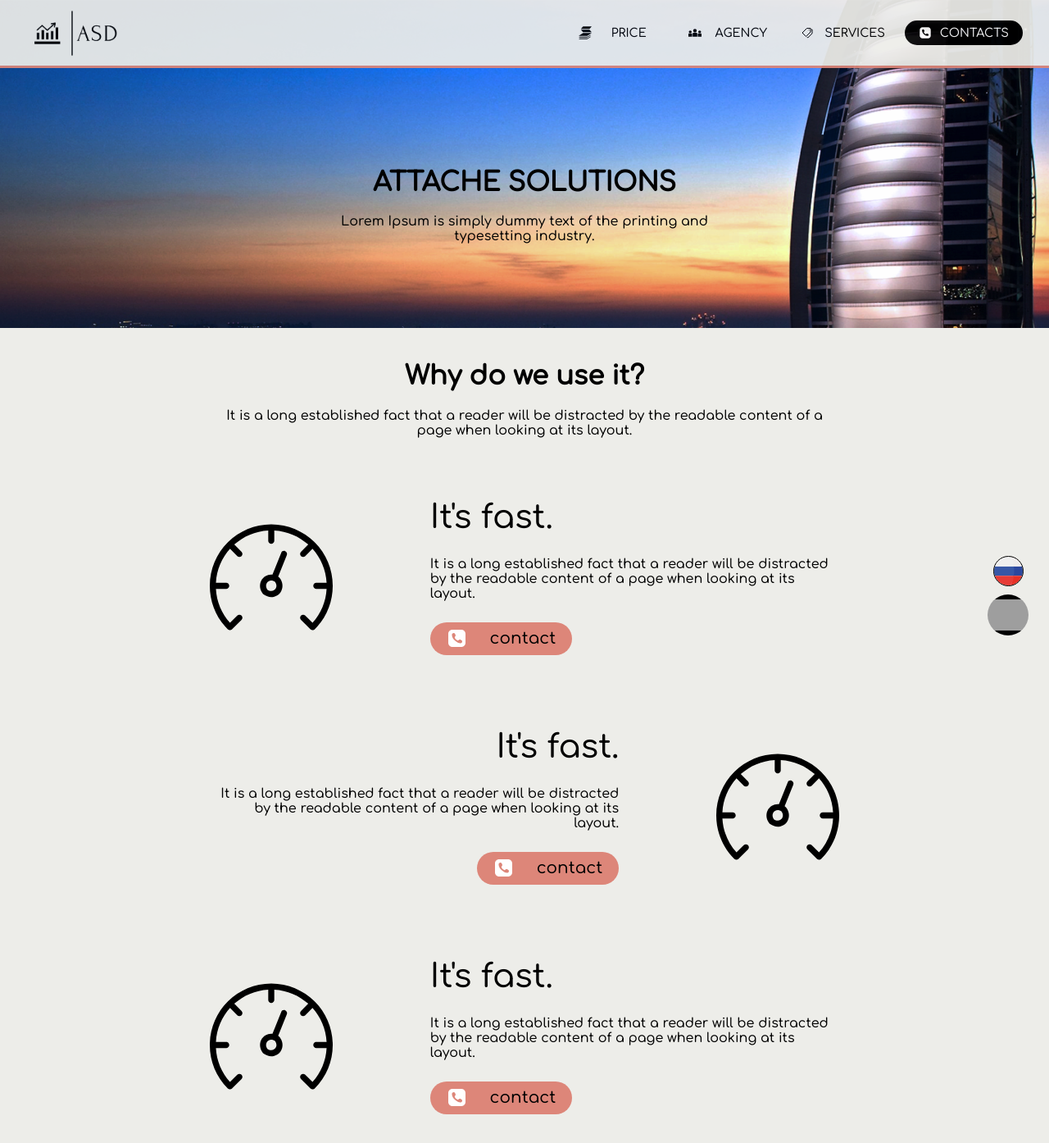
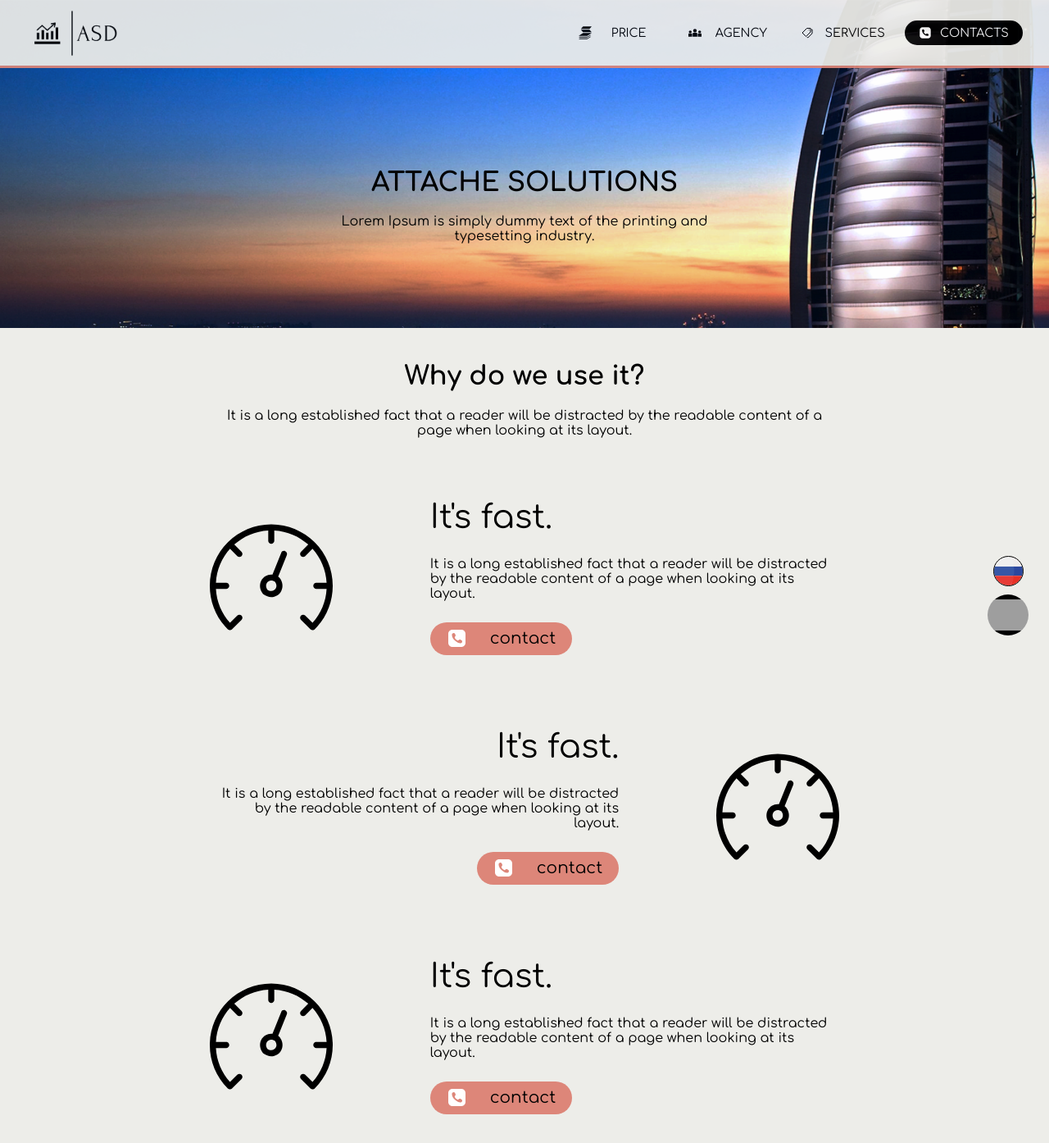
Before and after one commit to bezumnui/attache.ae, a Flask app: page / in a window 1280 px wide. Shown: the whole page at 82% size. Run offline with Flask 2, Linux system fonts and the light colour scheme; grey boxes are pictures that could not be loaded.

Commit message:
localize font edit start.sh

```diff
--- a/static/styles/index.css
+++ b/static/styles/index.css
@@ -7,6 +7,7 @@
     --second-text-color: #506d7c;
     --appear-image: url("static/icons/moon.svg");
  } */
+
 
 
 .main-image {
--- a/static/styles/overlay.css
+++ b/static/styles/overlay.css
@@ -1,4 +1,8 @@
-
+@font-face {
+    font-family: "Comfortaa";
+    src: url("../fonts/Comfortaa-VariableFont_wght.ttf");
+    font-display: swap;
+}
 
 body {
     font-family: 'Comfortaa', cursive;
--- a/templates/index-en.html
+++ b/templates/index-en.html
@@ -7,7 +7,6 @@
     <meta name="viewport" content="width=device-width, initial-scale=1.0">
     <link rel="preconnect" href="https://fonts.googleapis.com">
     <link rel="preconnect" href="https://fonts.gstatic.com" crossorigin>
-   <link rel="stylesheet" href="https://fonts.googleapis.com/css2?family=Comfortaa:wght@500&family=Roboto+Slab:wght@300&display=swap">
 
     <link rel="stylesheet" href="static/styles/variables.css">
     <link rel="stylesheet" href="static/styles/overlay.css">
--- a/templates/pricing-en.html
+++ b/templates/pricing-en.html
@@ -5,7 +5,6 @@
     <meta http-equiv="X-UA-Compatible" content="IE=edge">
     <meta name="viewport" content="width=device-width, initial-scale=1.0">
     <link rel="preconnect" href="https://fonts.googleapis.com">
-    <link rel="stylesheet" href="https://fonts.googleapis.com/css2?family=Comfortaa:wght@500&family=Roboto+Slab:wght@300&display=swap">
     <link rel="preconnect" href="https://fonts.gstatic.com" crossorigin>
     <link rel="stylesheet" href="static/styles/variables.css">
     <link rel="stylesheet" href="static/styles/overlay.css">
--- a/templates/pricing-ru.html
+++ b/templates/pricing-ru.html
@@ -6,8 +6,6 @@
     <meta name="viewport" content="width=device-width, initial-scale=1.0">
     <link rel="preconnect" href="https://fonts.googleapis.com">
     <link rel="preconnect" href="https://fonts.gstatic.com" crossorigin>
-    <link rel="stylesheet" href="https://fonts.googleapis.com/css2?family=Comfortaa:wght@500&family=Roboto+Slab:wght@300&display=swap">
-
     <link rel="stylesheet" href="static/styles/variables.css">
     <link rel="stylesheet" href="static/styles/overlay.css">
     <link rel="stylesheet" href="static/styles/pricing.css">
```
Also changed, not shown: static/fonts/Comfortaa-VariableFont_wght.ttf (added), 1 other file.
